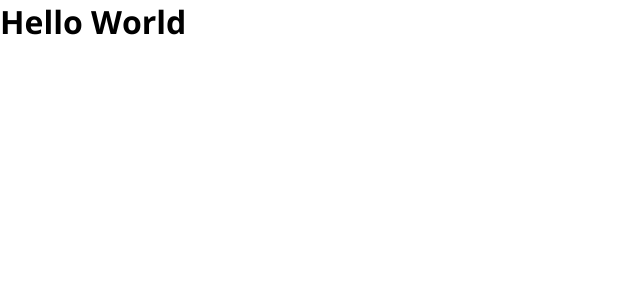
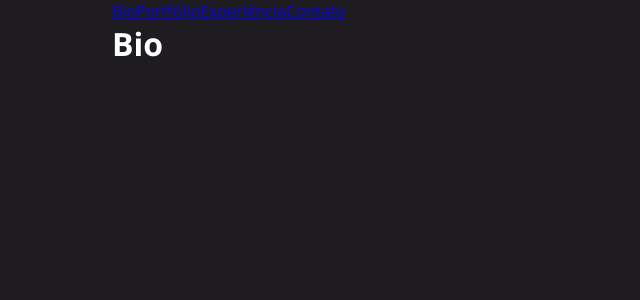
Before and after one commit to paulhenrique/portfolio, a React (Create React App) app: page / in a window 1280 px wide. Shown: the top 300 px of the page, without its empty margins (0-640 px from the left). Built offline with nearby package versions, Linux system fonts and the light colour scheme.

Commit message:
Ajustando rotas

```diff
--- a/package.json
+++ b/package.json
@@ -10,9 +10,11 @@
     "@types/node": "^12.0.0",
     "@types/react": "^17.0.0",
     "@types/react-dom": "^17.0.0",
+    "@types/react-router-dom": "^5.1.7",
     "@types/sass": "^1.16.0",
     "react": "^17.0.2",
     "react-dom": "^17.0.2",
+    "react-router-dom": "^5.2.0",
     "react-scripts": "4.0.3",
     "sass": "^1.34.0",
     "typescript": "^4.1.2",
--- a/src/App.tsx
+++ b/src/App.tsx
@@ -1,10 +1,18 @@
 import React from 'react'
 import './assets/style/global.scss';
-
+import Navbar from './components/Navbar';
+import { BrowserRouter, Route, Switch } from 'react-router-dom';
+import Bio from './pages/Bio';
 function App() {
   return (
-    <div>
-      <h1>Hello World</h1>
+    <div className="container">
+
+      <BrowserRouter>
+        <Navbar />
+        <Switch>
+          <Route component={Bio} path="/" exact />
+        </Switch>
+      </BrowserRouter>
     </div>
   )
 }
--- a/src/assets/style/global.scss
+++ b/src/assets/style/global.scss
@@ -6,4 +6,11 @@
 
 body {
   font-family: 'Open Sans', sans-serif;
+  background: #1F1C21;
+  color: white;
+
+  .container {
+    max-width: 1056px;
+    margin: 0 auto;
+  }
 }
--- /dev/null
+++ b/src/components/Navbar/index.tsx
@@ -0,0 +1,16 @@
+import React from 'react'
+import { Link } from 'react-router-dom';
+import styles from './styles.module.scss';
+
+function Navbar() {
+  return (
+    <div className={styles.navbar}>
+      <Link to="/">Bio</Link>
+      <Link to="/portfolio" >Portfólio</Link>
+      <Link to="/experiencia" >Experiência</Link>
+      <Link to="/contato" >Contato</Link>
+    </div>
+  )
+}
+
+export default Navbar
--- a/src/pages/Bio/index.tsx
+++ b/src/pages/Bio/index.tsx
@@ -3,6 +3,7 @@ import React from 'react'
 function Bio() {
   return (
     <div>
+      <h1>Bio</h1>
     </div>
   )
 }
```
Also changed, not shown: src/components/Navbar/styles.module.scss (added), 1 other file (tests, documents, lock files or other folders).
